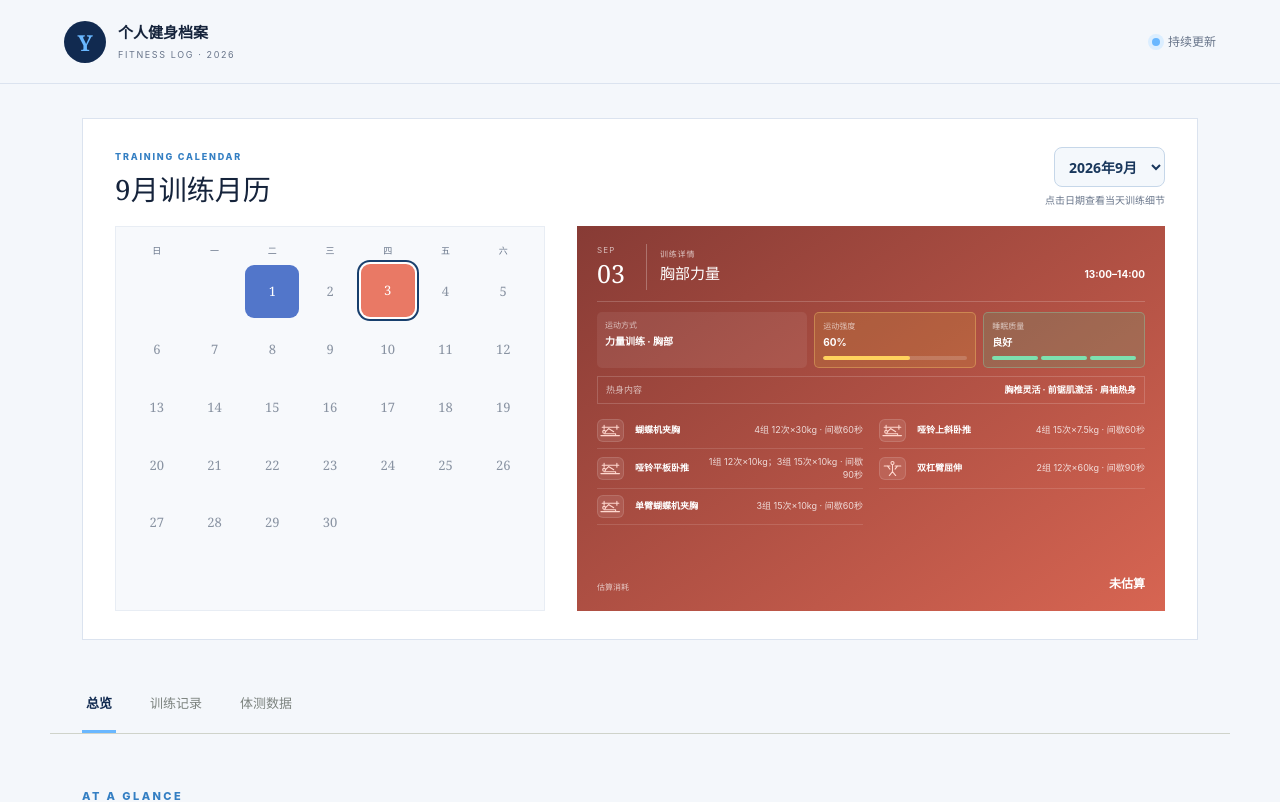
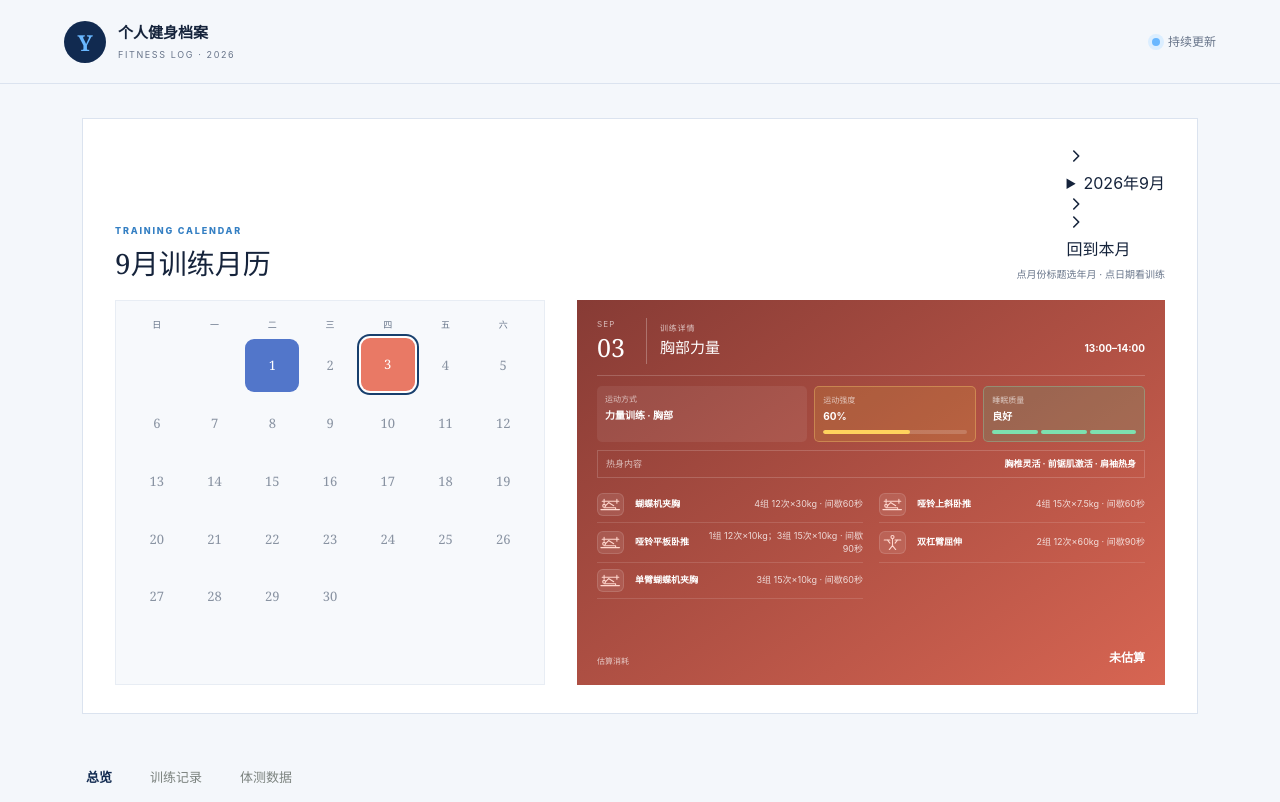
Before and after one commit to Eason199907/fitness-progress, a Next.js app: page / in a window 1280 px wide. Shown: the top 802 px of the page. Built offline with nearby package versions, Linux system fonts and the light colour scheme.

Commit message:
Back up calendar month navigation: app/page.tsx

```diff
--- a/app/page.tsx
+++ b/app/page.tsx
@@ -1,5 +1,5 @@
 "use client";
-import { useState } from "react";
+import { useEffect, useRef, useState } from "react";
 
 const sessions = [
   {
@@ -325,34 +325,133 @@ const trainingYear = 2026;
 const trainingMonths = [...new Set(sessions.map((s) => Number(s.date.slice(0, 2))))].sort((a, b) => a - b);
 const latestMonth = trainingMonths[trainingMonths.length - 1];
 
-function sessionsForMonth(month: number) {
-  return sessions.filter((s) => Number(s.date.slice(0, 2)) === month);
+function sessionsForMonth(month: number, year = trainingYear) {
+  return year === trainingYear ? sessions.filter((s) => Number(s.date.slice(0, 2)) === month) : [];
 }
 
-function latestDayForMonth(month: number) {
-  return Math.max(1, ...sessionsForMonth(month).map((s) => Number(s.date.slice(3))));
+function latestDayForMonth(month: number, year = trainingYear) {
+  return Math.max(1, ...sessionsForMonth(month, year).map((s) => Number(s.date.slice(3))));
 }
 
-function findSession(month: number, day: number) {
+function findSession(month: number, day: number, year = trainingYear) {
+  if (year !== trainingYear) return undefined;
   const date = `${String(month).padStart(2, "0")}.${String(day).padStart(2, "0")}`;
   return sessions.find((s) => s.date === date);
 }
 
-function calendarDaysForMonth(month: number) {
-  const start = new Date(Date.UTC(trainingYear, month - 1, 1)).getUTCDay();
-  const count = new Date(Date.UTC(trainingYear, month, 0)).getUTCDate();
+function calendarDaysForMonth(month: number, year = trainingYear) {
+  const start = new Date(Date.UTC(year, month - 1, 1)).getUTCDay();
+  const count = new Date(Date.UTC(year, month, 0)).getUTCDate();
   return Array.from({ length: Math.ceil((start + count) / 7) * 7 }, (_, i) =>
     i >= start && i < start + count ? i - start + 1 : null,
   );
 }
 
-function MonthPicker({ month, onChange }: { month: number; onChange: (month: number) => void }) {
+const firstCalendarYear = 1900;
+const lastCalendarYear = 2100;
+
+function shiftMonth(year: number, month: number, offset: number) {
+  const date = new Date(Date.UTC(year, month - 1 + offset, 1));
+  return { year: date.getUTCFullYear(), month: date.getUTCMonth() + 1 };
+}
+
+function currentCalendarMonth(now = new Date()) {
+  return { year: now.getFullYear(), month: now.getMonth() + 1 };
+}
+
+function CalendarChevron({ direction }: { direction: "left" | "right" | "down" }) {
   return (
-    <select className="month-picker" aria-label="选择训练月份" value={month} onChange={(event) => onChange(Number(event.target.value))}>
-      {trainingMonths.map((value) => (
-        <option key={value} value={value}>{trainingYear}年{value}月</option>
-      ))}
-    </select>
+    <svg className={`calendar-chevron ${direction}`} viewBox="0 0 20 20" width="18" height="18" fill="none" aria-hidden="true">
+      <path d="m7.5 4.5 5.5 5.5-5.5 5.5" stroke="currentColor" strokeWidth="1.8" strokeLinecap="round" strokeLinejoin="round" />
+    </svg>
+  );
+}
+
+function MonthNavigator({ year, month, onChange }: { year: number; month: number; onChange: (year: number, month: number) => void }) {
+  const [pickerYear, setPickerYear] = useState(year);
+  const container = useRef<HTMLDivElement>(null);
+  const disclosure = useRef<HTMLDetailsElement>(null);
+  const title = useRef<HTMLElement>(null);
+
+  useEffect(() => {
+    if (disclosure.current) disclosure.current.open = false;
+    function closeOutside(event: PointerEvent) {
+      if (event.target instanceof Node && !container.current?.contains(event.target) && disclosure.current) {
+        disclosure.current.open = false;
+      }
+    }
+    document.addEventListener("pointerdown", closeOutside);
+    return () => document.removeEventListener("pointerdown", closeOutside);
+  }, [year, month]);
+
+  function selectMonth(nextYear: number, nextMonth: number) {
+    if (disclosure.current) disclosure.current.open = false;
+    onChange(nextYear, nextMonth);
+    title.current?.focus();
+  }
+
+  function moveMonth(offset: number) {
+    const next = shiftMonth(year, month, offset);
+    onChange(next.year, next.month);
+  }
+
+  return (
+    <div
+      className="month-navigation"
+      ref={container}
+      onBlur={(event) => {
+        if (event.relatedTarget && !event.currentTarget.contains(event.relatedTarget as Node) && disclosure.current) disclosure.current.open = false;
+      }}
+      onKeyDown={(event) => {
+        if (event.key === "Escape" && disclosure.current?.open) {
+          event.preventDefault();
+          disclosure.current.open = false;
+          title.current?.focus();
+        }
+      }}
+    >
+      <div className="month-stepper">
+        <button type="button" className="month-arrow" aria-label="上个月" disabled={year === firstCalendarYear && month === 1} onClick={() => moveMonth(-1)}>
+          <CalendarChevron direction="left" />
+        </button>
+        <details className="month-disclosure" ref={disclosure}>
+          <summary className="month-title" ref={title} aria-label={`${year}年${month}月，选择年月`} onClick={() => setPickerYear(year)}>
+            <span aria-live="polite" aria-atomic="true">{year}年{month}月</span>
+            <CalendarChevron direction="down" />
+          </summary>
+          <div className="month-popover" role="group" aria-label="选择年月">
+            <div className="month-year-controls">
+              <button type="button" className="month-arrow" aria-label="上一年" disabled={pickerYear === firstCalendarYear} onClick={() => setPickerYear(pickerYear - 1)}>
+                <CalendarChevron direction="left" />
+              </button>
+              <select aria-label="选择年份" value={pickerYear} onChange={(event) => setPickerYear(Number(event.target.value))}>
+                {Array.from({ length: lastCalendarYear - firstCalendarYear + 1 }, (_, index) => firstCalendarYear + index).map((value) => (
+                  <option key={value} value={value}>{value}年</option>
+                ))}
+              </select>
+              <button type="button" className="month-arrow" aria-label="下一年" disabled={pickerYear === lastCalendarYear} onClick={() => setPickerYear(pickerYear + 1)}>
+                <CalendarChevron direction="right" />
+              </button>
+            </div>
+            <div className="month-options">
+              {Array.from({ length: 12 }, (_, index) => index + 1).map((value) => (
+                <button key={value} type="button" aria-label={`${pickerYear}年${value}月`} aria-pressed={pickerYear === year && value === month} onClick={() => selectMonth(pickerYear, value)}>
+                  {value}月
+                </button>
+              ))}
+            </div>
+          </div>
+        </details>
+        <button type="button" className="month-arrow" aria-label="下个月" disabled={year === lastCalendarYear && month === 12} onClick={() => moveMonth(1)}>
+          <CalendarChevron direction="right" />
+        </button>
+      </div>
+      <button type="button" className="month-today" onClick={() => {
+        const current = currentCalendarMonth();
+        if (disclosure.current) disclosure.current.open = false;
+        onChange(current.year, current.month);
+      }}>回到本月</button>
+    </div>
   );
 }
 
@@ -494,16 +593,18 @@ function ExerciseIcon({ name }: { name: string }) {
 
 export default function Home() {
   const [tab, setTab] = useState<"overview" | "training" | "body">("overview");
+  const [selectedYear, setSelectedYear] = useState(trainingYear);
   const [selectedMonth, setSelectedMonth] = useState(latestMonth);
   const [selectedDay, setSelectedDay] = useState(latestDayForMonth(latestMonth));
-  const selectedSession = findSession(selectedMonth, selectedDay);
-  const monthSessions = sessionsForMonth(selectedMonth);
-  const calendarDays = calendarDaysForMonth(selectedMonth);
-  const monthAbbreviation = new Date(Date.UTC(trainingYear, selectedMonth - 1, 1))
+  const selectedSession = findSession(selectedMonth, selectedDay, selectedYear);
+  const monthSessions = sessionsForMonth(selectedMonth, selectedYear);
+  const calendarDays = calendarDaysForMonth(selectedMonth, selectedYear);
+  const monthAbbreviation = new Date(Date.UTC(selectedYear, selectedMonth - 1, 1))
     .toLocaleString("en-US", { month: "short", timeZone: "UTC" }).toUpperCase();
-  function changeMonth(month: number) {
+  function changeMonth(year: number, month: number) {
+    setSelectedYear(year);
     setSelectedMonth(month);
-    setSelectedDay(latestDayForMonth(month));
+    setSelectedDay(latestDayForMonth(month, year));
   }
   return (
     <main>
@@ -527,8 +628,8 @@ export default function Home() {
             <h2>{selectedMonth}月训练月历</h2>
           </div>
           <div className="calendar-controls">
-            <MonthPicker month={selectedMonth} onChange={changeMonth} />
-            <span>点击日期查看当天训练细节</span>
+            <MonthNavigator year={selectedYear} month={selectedMonth} onChange={changeMonth} />
+            <span>点月份标题选年月 · 点日期看训练</span>
           </div>
         </div>
         <div className="home-calendar-body">
@@ -540,13 +641,13 @@ export default function Home() {
             </div>
             <div className="calendar-grid">
               {calendarDays.map((day, i) => {
-                const workout = day ? findSession(selectedMonth, day) : undefined;
+                const workout = day ? findSession(selectedMonth, day, selectedYear) : undefined;
                 return day ? (
                   <button
                     key={day}
                     className={`${workout ? `has-workout ${calendarTone(workout)}` : ""} ${selectedDay === day ? "selected" : ""}`}
                     onClick={() => setSelectedDay(day)}
-                    aria-label={`${selectedMonth}月${day}日${workout ? `${workout.part}部训练，查看训练细节` : "无训练记录"}`}
+                    aria-label={`${selectedYear}年${selectedMonth}月${day}日${workout ? `${workout.part}部训练，查看训练细节` : "无训练记录"}`}
                   >
                     <span>{day}</span>
                     {workout && (
@@ -805,8 +906,8 @@ export default function Home() {
             <div className="calendar-top">
               <div>
                 <p>TRAINING CALENDAR</p>
-                <MonthPicker month={selectedMonth} onChange={changeMonth} />
-                <span>本月{monthSessions.length}次</span>
+                <MonthNavigator year={selectedYear} month={selectedMonth} onChange={changeMonth} />
+                <span>所选月{monthSessions.length}次</span>
               </div>
               <div className="calendar-legend">
                 <span>
@@ -835,13 +936,13 @@ export default function Home() {
                 </div>
                 <div className="calendar-grid">
                   {calendarDays.map((day, i) => {
-                    const workout = day ? findSession(selectedMonth, day) : undefined;
+                    const workout = day ? findSession(selectedMonth, day, selectedYear) : undefined;
                     return day ? (
                       <button
                         key={day}
                         className={`${workout ? `has-workout ${calendarTone(workout)}` : ""} ${selectedDay === day ? "selected" : ""}`}
                         onClick={() => setSelectedDay(day)}
-                        aria-label={`${selectedMonth}月${day}日${workout ? `${workout.part}部训练${workout.cardio ? "及有氧训练" : ""}` : "无训练记录"}`}
+                        aria-label={`${selectedYear}年${selectedMonth}月${day}日${workout ? `${workout.part}部训练${workout.cardio ? "及有氧训练" : ""}` : "无训练记录"}`}
                       >
                         <span>{day}</span>
                         {workout && (
```
